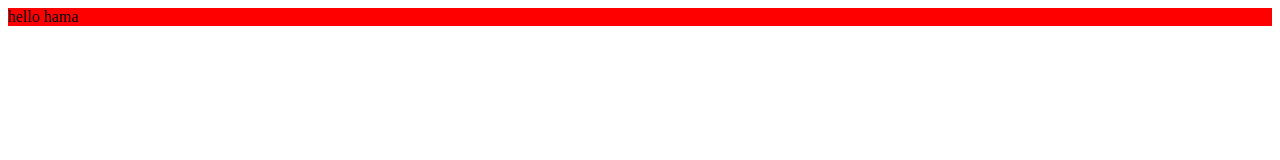
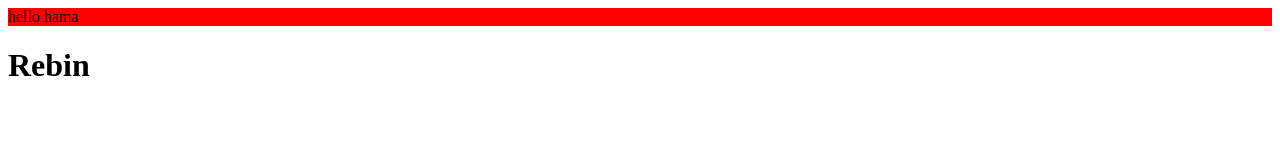
Before and after one commit to encrypt0r/hello-github, a plain HTML site: page index.html in a window 1280 px wide. Drawn offline with Linux system fonts and the light colour scheme.

Commit message:
my name added

```diff
--- a/index.html
+++ b/index.html
@@ -5,5 +5,6 @@
 	</head>
 	<body>
   <p class="bg-color">hello hama</p>
+	<h1>Rebin </h1>
 	</body>
 </html>
```
